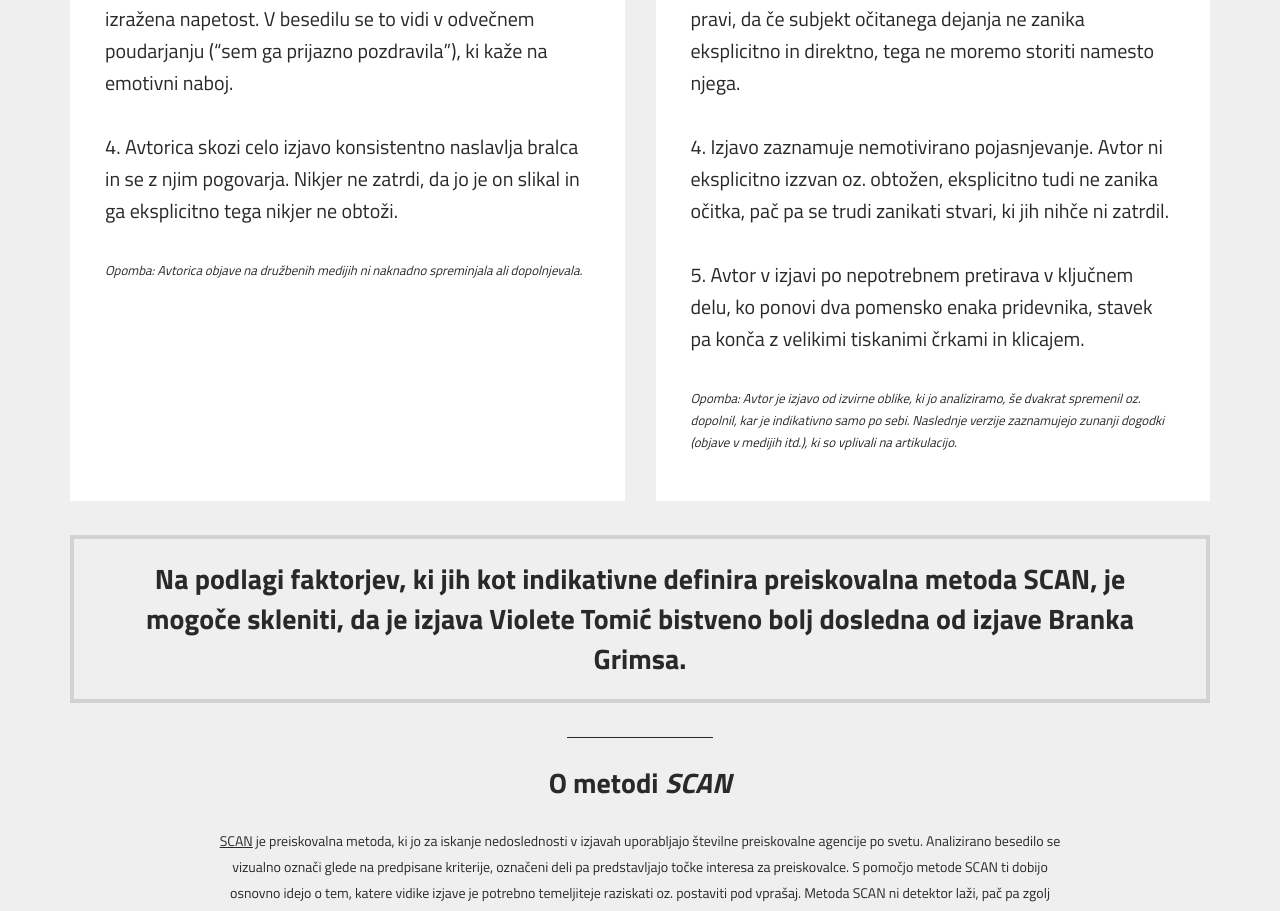
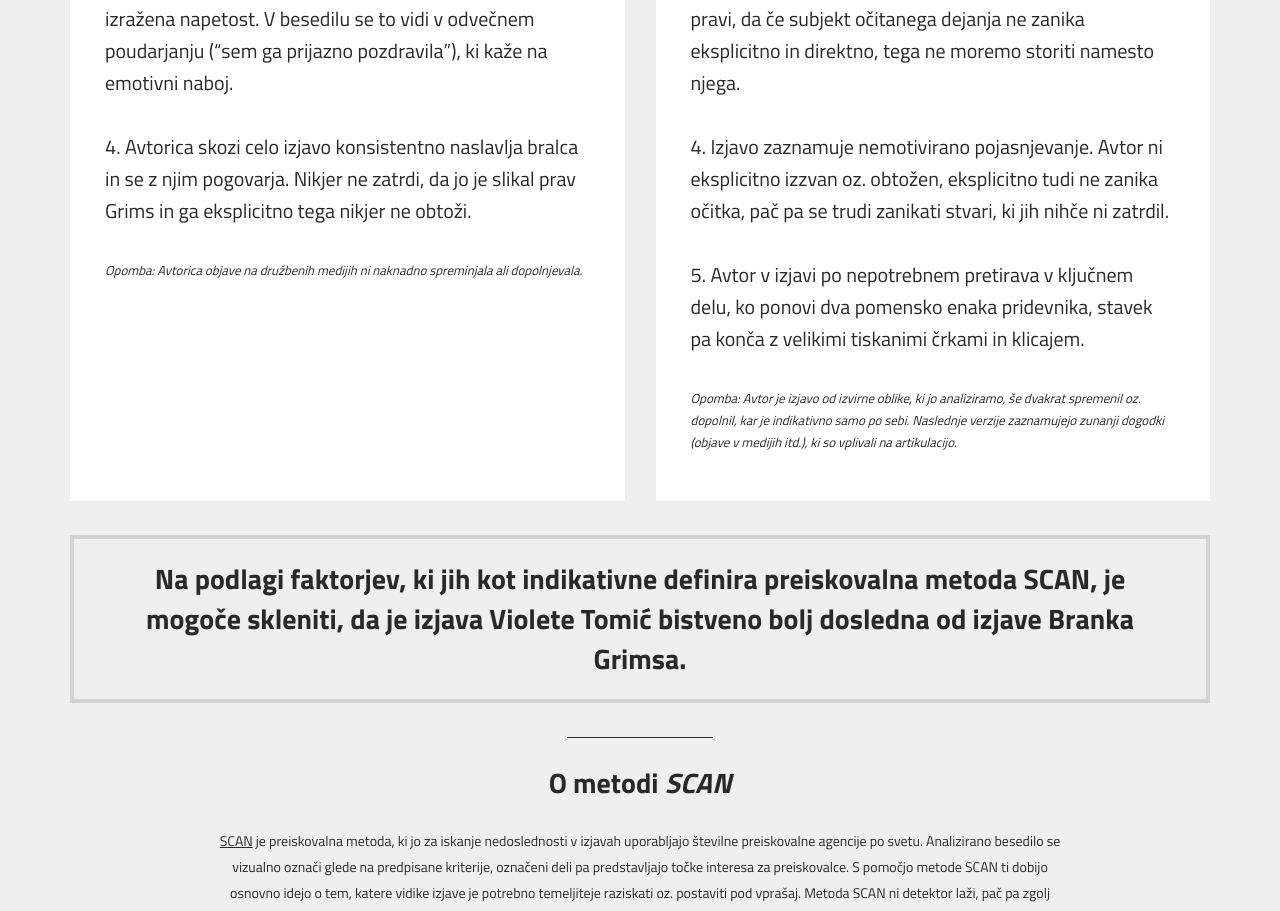
Before and after one commit to danesjenovdan/razglednica-z-visa, a plain HTML site: page index.html in a window 1280 px wide. Shown: the part 1460-2371 px from the top of the page. Drawn offline with nearby package versions, Linux system fonts and the light colour scheme; some icons are missing.

Commit message:
update from server

```diff
--- a/index.html
+++ b/index.html
@@ -87,7 +87,7 @@
           <li>Razen uporabljenega citata ni noben stavek v nikalni obliki.
           <li>Izjavo zaznamuje konstantna repeticija besedišča, kar pomeni, da ne gre za spremembo jezika, ki bi bila zanimiva z vidika metode SCAN. Resda avtorica subjekta enkrat označi z imenom in priimkom, drugič pa kot poslanca, vendar nobene od alternativ ne ponovi, kar pomeni, da nobena od besed ni sidrna.
           <li>V medosebnih odnosih vpletenih je preko izjave izražena napetost. V besedilu se to vidi v odvečnem poudarjanju (“sem ga prijazno pozdravila”), ki kaže na emotivni naboj.
-          <li>Avtorica skozi celo izjavo konsistentno naslavlja bralca in se z njim pogovarja. Nikjer ne zatrdi, da jo je on slikal in ga eksplicitno tega nikjer ne obtoži.
+          <li>Avtorica skozi celo izjavo konsistentno naslavlja bralca in se z njim pogovarja. Nikjer ne zatrdi, da jo je slikal prav Grims in ga eksplicitno tega nikjer ne obtoži.
         </ol>
         <div class="footnote">
           Opomba: Avtorica objave na družbenih medijih ni naknadno spreminjala ali dopolnjevala.
```
Also changed, not shown: puscica.svg, script.js (line endings or trailing spaces), style.css (line endings or trailing spaces).
